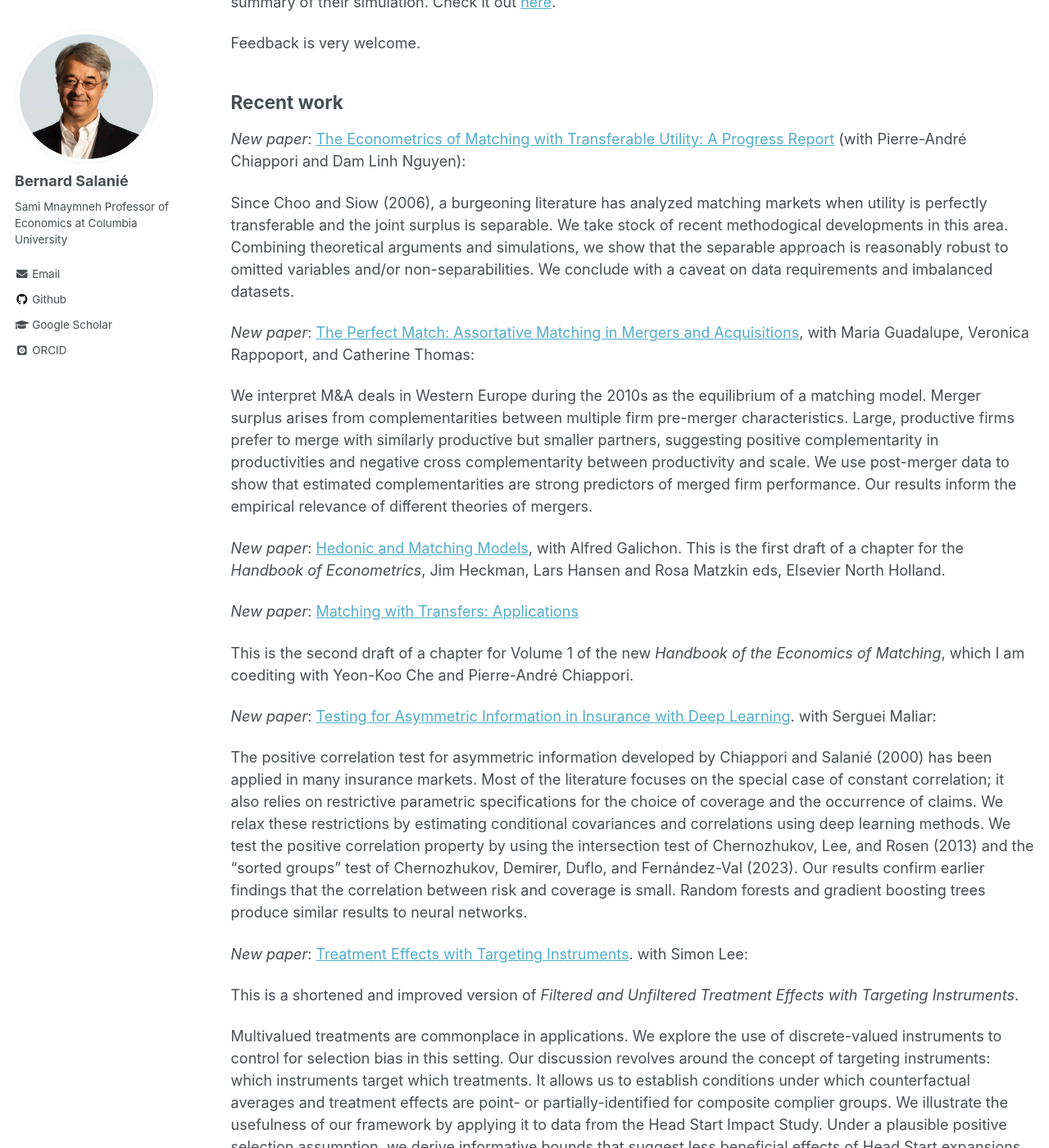
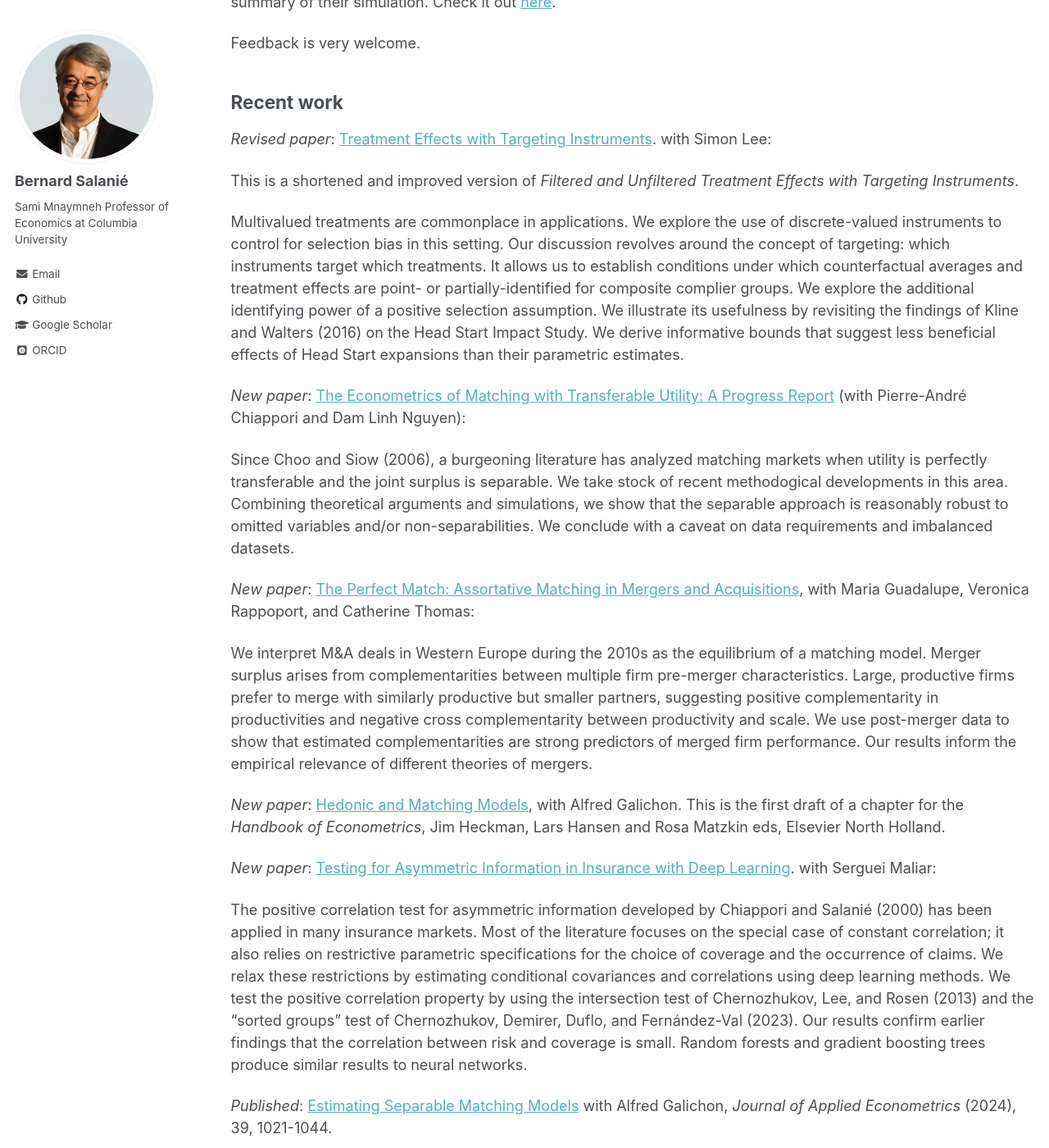
Before and after one commit to bsalanie/bsalanie.github.io, a Jekyll site: the page built from _pages/news.md, in a window 1280 px wide and 1400 px high, scrolled down 975 px. Shown: the whole window at 82% size. Built offline with Jekyll 4.4.1, drawn with Linux system fonts in a browser that asks for light colours; some web fonts are replaced; some of the changed text lies outside the part shown.

Commit message:
added 2nd rev TGT

```diff
--- a/_pages/news.md
+++ b/_pages/news.md
@@ -39,6 +39,13 @@ Feedback is very welcome.
 
 ## Recent work
 
+_Revised paper_:  [Treatment Effects with Targeting Instruments](https://arxiv.org/abs/2007.10432).
+with Simon Lee:
+
+This is a shortened and improved version of *Filtered and Unfiltered Treatment Effects with Targeting Instruments*.
+
+Multivalued treatments are commonplace in applications. We explore the use of discrete-valued instruments to control for selection bias in this setting. Our discussion revolves around the concept of targeting: which instruments target which treatments. It allows us to establish conditions under which counterfactual averages and treatment effects are point- or partially-identified for composite complier groups. We explore the additional identifying power of a positive selection assumption. We illustrate its usefulness by revisiting the findings of Kline and Walters (2016) on the Head Start Impact Study. We derive informative bounds that suggest less beneficial effects of Head Start expansions than their parametric estimates.
+
 _New paper_: [The Econometrics of Matching with Transferable Utility: A Progress Report](https://bsalanie.github.io/files/CNSdraft11June2025.pdf) (with Pierre-André Chiappori and  Dam Linh Nguyen):
 
 Since Choo and Siow (2006), a burgeoning literature has analyzed matching markets when utility is perfectly transferable and the joint surplus is separable. We take stock of recent methodogical developments in this area. Combining theoretical arguments and simulations, we show that the separable approach is reasonably robust to omitted variables and/or non-separabilities. We conclude with a caveat on data requirements and imbalanced datasets.
@@ -52,9 +59,6 @@ We interpret M&A deals in Western Europe during the 2010s as the equilibrium of
 _New paper_: [Hedonic and Matching Models](https://bsalanie.github.io/files/GalichonSalanie_handbook_chapter_13Nov2024.pdf), with Alfred Galichon. This is the first draft of a chapter for the _Handbook of Econometrics_, Jim Heckman, Lars Hansen and Rosa Matzkin eds, Elsevier North Holland.
 
 
-_New paper_: [Matching with Transfers: Applications](https://bsalanie.github.io/files/MatchingTUapplisv2.pdf)
-
-This is the second draft of a chapter for Volume 1 of the new *Handbook of the Economics of Matching*, which I am coediting with Yeon-Koo Che and Pierre-André Chiappori.
 
 _New paper_: [Testing for Asymmetric Information in Insurance with Deep Learning](https://bsalanie.github.io/files/InsuranceTest_26April2024.pdf).
 with Serguei Maliar:
@@ -62,13 +66,6 @@ with Serguei Maliar:
 The positive correlation test for asymmetric information developed by Chiappori and Salanié (2000) has been applied in many insurance markets. Most of the literature focuses on the special case of constant correlation; it also relies on restrictive parametric specifications for the choice of coverage and the occurrence of claims. We relax these restrictions by estimating conditional covariances and correlations using deep learning methods. We test the positive correlation property by using the intersection test of Chernozhukov, Lee, and Rosen (2013) and the “sorted groups” test of Chernozhukov, Demirer, Duflo, and Fernández-Val (2023). Our results confirm earlier findings that the correlation between risk and coverage is small. Random forests and gradient boosting trees produce similar results to neural networks.
 
 
-
-_New paper_: [Treatment Effects with Targeting Instruments](https://arxiv.org/abs/2007.10432#).
-with Simon Lee:
-
-This is a shortened and improved version of *Filtered and Unfiltered Treatment Effects with Targeting Instruments*.
-
-Multivalued treatments are commonplace in applications. We explore the use of discrete-valued instruments to control for selection bias in this setting. Our discussion revolves around the concept of targeting instruments: which instruments target which treatments. It allows us to establish conditions under which counterfactual averages and treatment effects are point- or partially-identified for composite complier groups. We illustrate the usefulness of our framework by applying it to data from the Head Start Impact Study. Under a plausible positive selection assumption, we derive informative bounds that suggest less beneficial effects of Head Start expansions than the parametric estimates of Kline and Walters (2016).
 
 
 _Published_: [Estimating Separable
```
